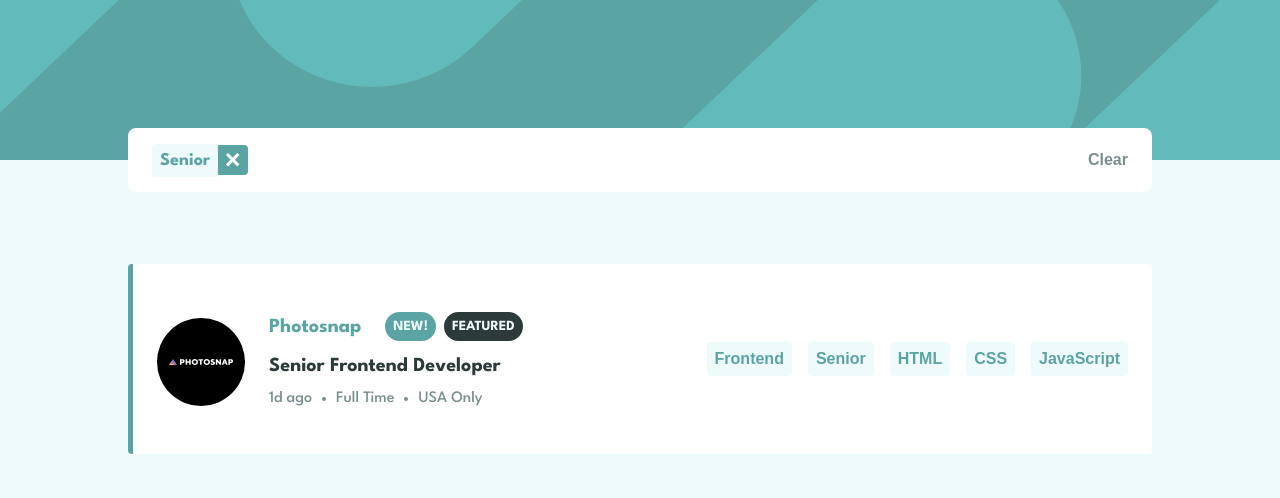
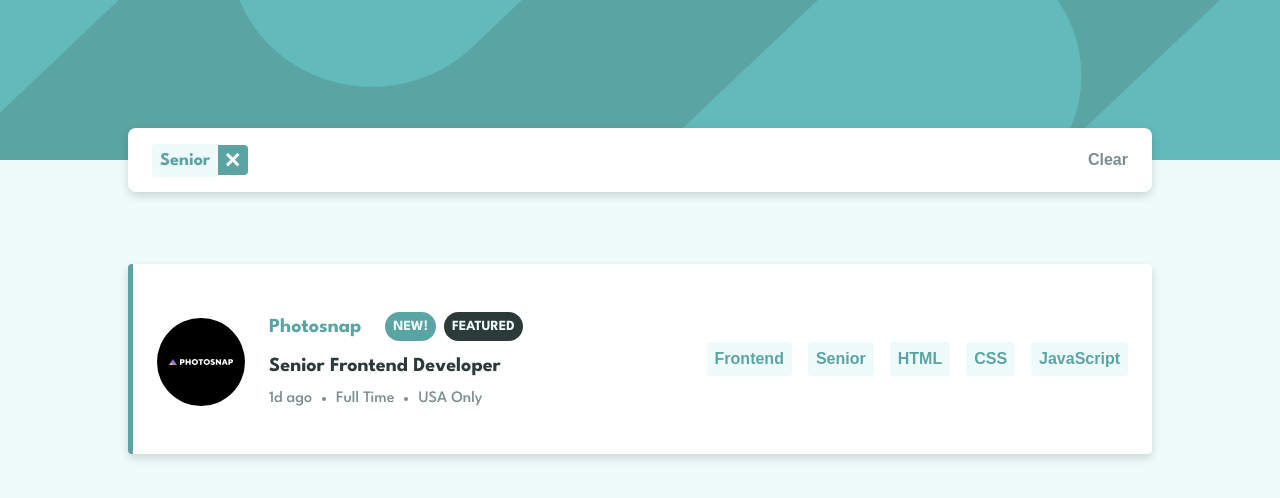
Before and after one commit to theOroszlan/job-listings-with-filtering, a React (Vite) app: page / in a window 1280 px wide. Both pictures are taken after a click on the button "Senior". Shown: the top 498 px of the page. Built offline with nearby package versions, Linux system fonts and the light colour scheme.

Commit message:
style: add shadows to job card and filter bar

```diff
--- a/src/index.css
+++ b/src/index.css
@@ -112,6 +112,7 @@ main {
   background-color: #fff;
   padding: var(--space-md);
   border-radius: 0.25rem;
+  box-shadow: 0 4px 10px rgba(0, 0, 0, 0.15);
 }
 
 .job-card.featured {
@@ -245,6 +246,7 @@ main {
 
   margin-block-start: -6rem;
   margin-block-end: var(--space-lg);
+  box-shadow: 0 4px 10px rgba(0, 0, 0, 0.15);
 }
 
 .filters {
```
